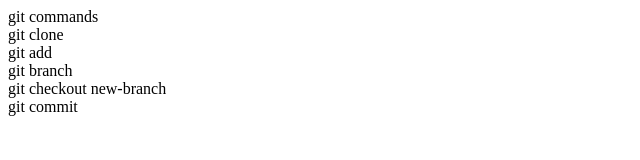
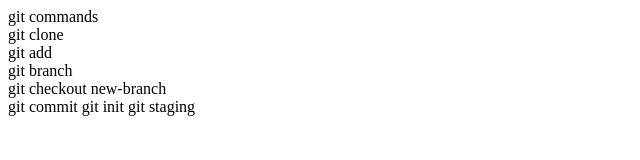
Before and after one commit to yash03105/ES, a plain HTML site: page index.html in a window 1280 px wide. Shown: the whole page, without its empty margins (0-640 px from the left). Drawn offline with Linux system fonts and the light colour scheme.

Commit message:
html doc is added practice class

```diff
--- a/index.html
+++ b/index.html
@@ -12,5 +12,7 @@
     git branch<br>
     git checkout new-branch<br>
     git commit
+    git init
+    git staging
 </body>
 </html>
```
